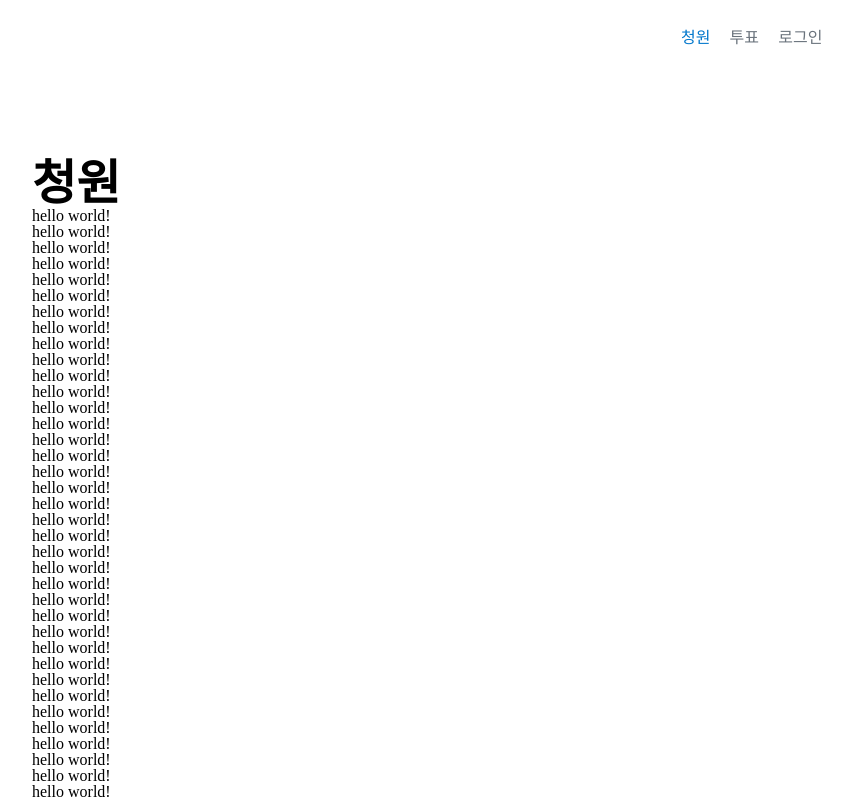
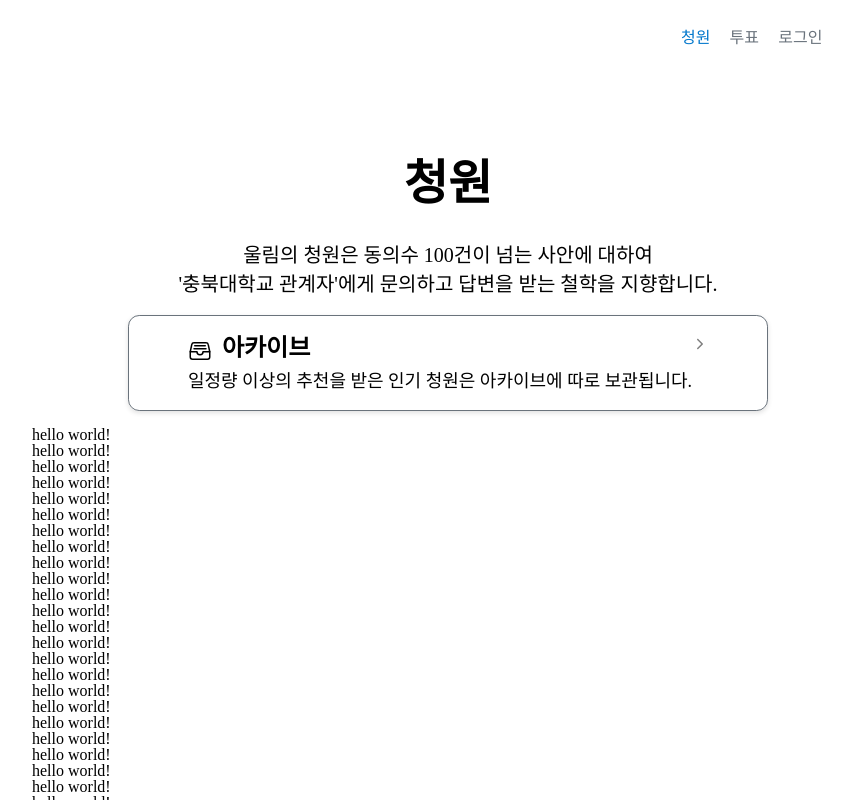
Before and after one commit to CBNU-CMI/cbnu_ulrim, a React (Create React App) app: page /petition in a window 1280 px wide. Shown: the top 800 px of the page, without its empty margins (192-1044 px from the left). Built offline with nearby package versions, Linux system fonts and the light colour scheme.

Commit message:
[#20] markup: 아카이브 컴포넌트 제작

```diff
--- a/package.json
+++ b/package.json
@@ -37,6 +37,7 @@
     "react-dom": "16.13.0",
     "react-helmet-async": "1.0.4",
     "react-i18next": "11.3.4",
+    "react-icons": "4.1.0",
     "react-redux": "7.2.0",
     "react-router-dom": "5.1.2",
     "react-scripts": "4.0.0",
--- a/src/App.tsx
+++ b/src/App.tsx
@@ -1,6 +1,6 @@
 /* External dependencies */
-import React, { useEffect, useState } from 'react';
-import { Switch, Route, BrowserRouter, useLocation } from 'react-router-dom';
+import React from 'react';
+import { Switch, Route, BrowserRouter } from 'react-router-dom';
 import styled from 'styled-components';
 
 /* Internal dependencies */
--- /dev/null
+++ b/src/components/Archive/Archive.module.scss
@@ -0,0 +1,36 @@
+.archive-box {
+  display: flex;
+  justify-content: center;
+}
+
+.archive {
+  display: flex;
+  justify-content: center;
+  border: 0.1rem solid #6a737c;
+  box-shadow: 0 0.125rem 0.3125rem rgba(0, 0, 0, 0.12);
+  border-radius: 0.7rem;
+  margin: 1rem;
+  padding: 1.25rem;
+  cursor: pointer;
+  width: 40rem;
+
+  .archive-text {
+    font-size: 1.5rem;
+
+    span {
+      font-weight: bold;
+      margin-left: 0.625rem;
+    }
+
+    p {
+      margin-top: 0.5625rem;
+      font-size: 1.125rem;
+      font-weight: 500;
+    }
+  }
+
+  .IoIosArrowForward {
+    justify-content: flex-end;
+    color: gray;
+  }
+}
--- /dev/null
+++ b/src/components/Archive/Archive.tsx
@@ -0,0 +1,30 @@
+/* External dependencies */
+import React from 'react';
+import classNames from 'classnames/bind';
+import { IoIosArrowForward } from 'react-icons/io';
+import { IoFileTrayFullOutline } from 'react-icons/io5';
+
+/* Internal dependencies */
+import styles from './Archive.module.scss';
+const cx = classNames.bind(styles);
+
+function Archive({ link }) {
+  return (
+    <div className={cx('archive-box')}>
+      <a href={link}>
+        <div className={cx('archive')}>
+          <div className={cx('archive-text')}>
+            <IoFileTrayFullOutline className={cx('IoFileTrayFullOutline')} />
+            <span>아카이브</span>
+            <p>
+              일정량 이상의 추천을 받은 인기 청원은 아카이브에 따로 보관됩니다.
+            </p>
+          </div>
+          <IoIosArrowForward className={cx('IoIosArrowForward')} />
+        </div>
+      </a>
+    </div>
+  );
+}
+
+export default Archive;
--- /dev/null
+++ b/src/components/Archive/index.ts
@@ -0,0 +1 @@
+export { default } from './Archive';
--- a/src/components/Global/Navigation/Navigation.module.scss
+++ b/src/components/Global/Navigation/Navigation.module.scss
@@ -6,6 +6,7 @@
   top: 0.5rem;
   display: flex;
   align-items: center;
+
   &.down {
     background-color: rgba(57, 57, 57, 0.1);
     backdrop-filter: blur(1.5rem) saturate(1);
@@ -46,6 +47,7 @@ ul {
 }
 
 .title {
+  text-align: center;
   margin-top: 10rem;
   font-size: 3rem;
 }
--- a/src/pages/PetitionPage/PetitionPage.module.scss
+++ b/src/pages/PetitionPage/PetitionPage.module.scss
@@ -1 +1,13 @@
 @import '../../styles/palette';
+
+.petition {
+  .petition_descrive {
+    margin-top: 2rem;
+    text-align: center;
+    font-weight: 400;
+    font-size: 1.25rem;
+    p {
+      padding: 0.3rem;
+    }
+  }
+}
--- a/src/pages/PetitionPage/PetitionPage.tsx
+++ b/src/pages/PetitionPage/PetitionPage.tsx
@@ -5,11 +5,21 @@ import classNames from 'classnames/bind';
 /* Internal dependencies */
 import styles from './PetitionPage.module.scss';
 import PetitionList from 'components/PetitionList';
+import Archive from 'components/Archive';
 
 const cx = classNames.bind(styles);
 
 function PetitionPage() {
-  return <PetitionList />;
+  return (
+    <div className={cx('petition')}>
+      <div className={cx('petition_descrive')}>
+        <p>울림의 청원은 동의수 100건이 넘는 사안에 대하여</p>
+        <p>'충북대학교 관계자'에게 문의하고 답변을 받는 철학을 지향합니다.</p>
+      </div>
+      <Archive link="/petition/archive" />
+      <PetitionList />
+    </div>
+  );
 }
 
 export default PetitionPage;
```
Also changed, not shown: 1 other file (tests, documents, lock files or other folders).
